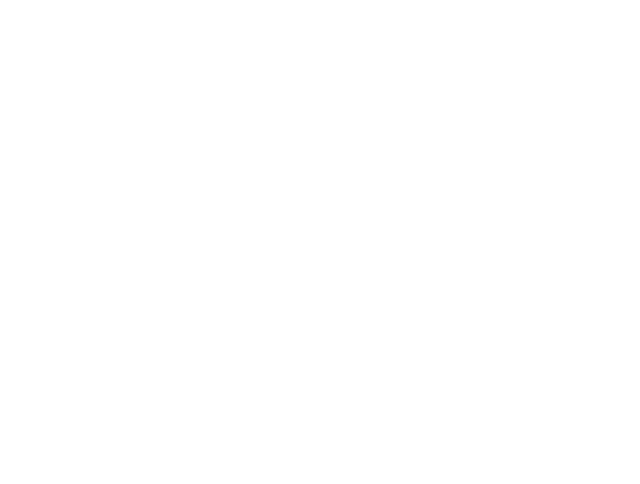
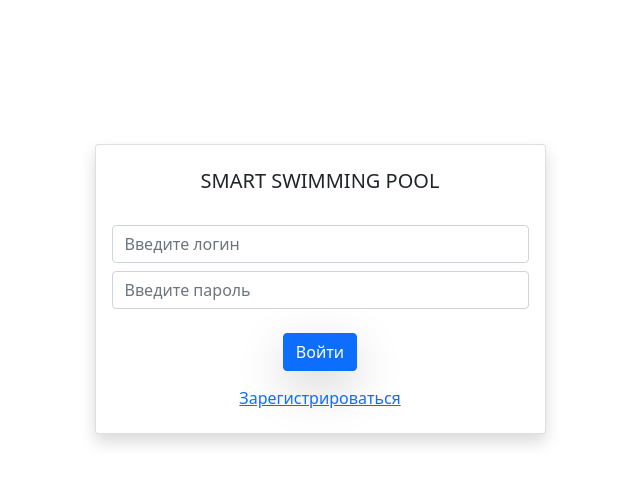
Before and after one commit to Anisia-Klimenko/smart_swimming_pool_IoT, a React (Create React App) app in the folder client0/: page /signIn in a window 1280 px wide. Before the commit this address had no page. Shown: the top 484 px of the page, without its empty margins (320-960 px from the left). Built offline with nearby package versions, Linux system fonts and the light colour scheme.

Commit message:
sign-in screen

```diff
--- a/client0/src/App.tsx
+++ b/client0/src/App.tsx
@@ -3,16 +3,16 @@ import {Routes, Route} from 'react-router-dom';
 
 import './App.css';
 
-import Button from 'react-bootstrap/Button';
 import 'bootstrap/dist/css/bootstrap.min.css';
 
 import Splash from './screens/splash'
+import Signin from './screens/signin'
 
 function App() {
   return (
     <Routes>
       <Route path='/' element={<Splash/>}/>
-      {/* <Button>Hello</Button> */}
+      <Route path='signIn' element={<Signin/>}/>
     </Routes>
   );
 }
--- /dev/null
+++ b/client0/src/screens/signin.tsx
@@ -0,0 +1,40 @@
+import React from 'react';
+import {Link} from 'react-router-dom';
+import 'bootstrap/dist/css/bootstrap.min.css';
+import {Button, Container, Row, Col, Card, InputGroup, FormControl} from "react-bootstrap";
+
+class Signin extends React.Component {
+	render() {
+		return (
+			<Container className='pt-5 container-fluid text-center d-flex flex-column'>
+			<Row className="mt-5 justify-content-md-center align-items-center flex-fill">
+				<Col md='5' className='pt-5'>
+					<Card className='shadow'><Card.Body className=''>
+						<Card.Title className='pt-2 pb-2'>
+							SMART SWIMMING POOL
+						</Card.Title>
+						<Card.Text className=''>
+							<InputGroup className="mt-4 mb-2">
+							<FormControl
+								placeholder="Введите логин"/>
+							</InputGroup>
+							<InputGroup className="mb-4">
+							<FormControl
+								placeholder="Введите пароль"/>
+							</InputGroup>
+							<Col className='mt-3'><Link to='signIn'><Button variant="primary" className='shadow-lg'>
+								Войти
+							</Button></Link></Col>
+							<Col className='mt-2'><Link to='signIn'><Button variant="link">
+								Зарегистрироваться
+							</Button></Link></Col>
+						</Card.Text>
+					</Card.Body></Card>
+				</Col>
+			</Row>
+		</Container>
+		)
+	}
+}
+
+export default Signin;
--- a/client0/src/screens/splash.tsx
+++ b/client0/src/screens/splash.tsx
@@ -6,17 +6,19 @@ import {Button, Container, Row, Col, Card} from "react-bootstrap";
 class Splash extends React.Component {
 	render() {
 	return (
-		<Container className='container-fluid text-center d-flex flex-column'>
-			<Row className="justify-content-md-center align-items-center flex-fill">
+		<Container className='pt-5 container-fluid text-center d-flex flex-column'>
+			<Row className="mt-5 justify-content-md-center align-items-center flex-fill">
 				<Col md='5' className='pt-5'>
 					<Card className='shadow'><Card.Body className='pt-5 mt-3'>
 						<Card.Title className='pb-5'>
 							SMART SWIMMING POOL
 						</Card.Title>
 						<Card.Text className='pb-5'>
+						<Link to='signIn'>
 							<Button variant="primary" className='shadow-lg'>
 								Начать
 							</Button>
+							</Link>
 						</Card.Text>
 					</Card.Body></Card>
 				</Col>
```
